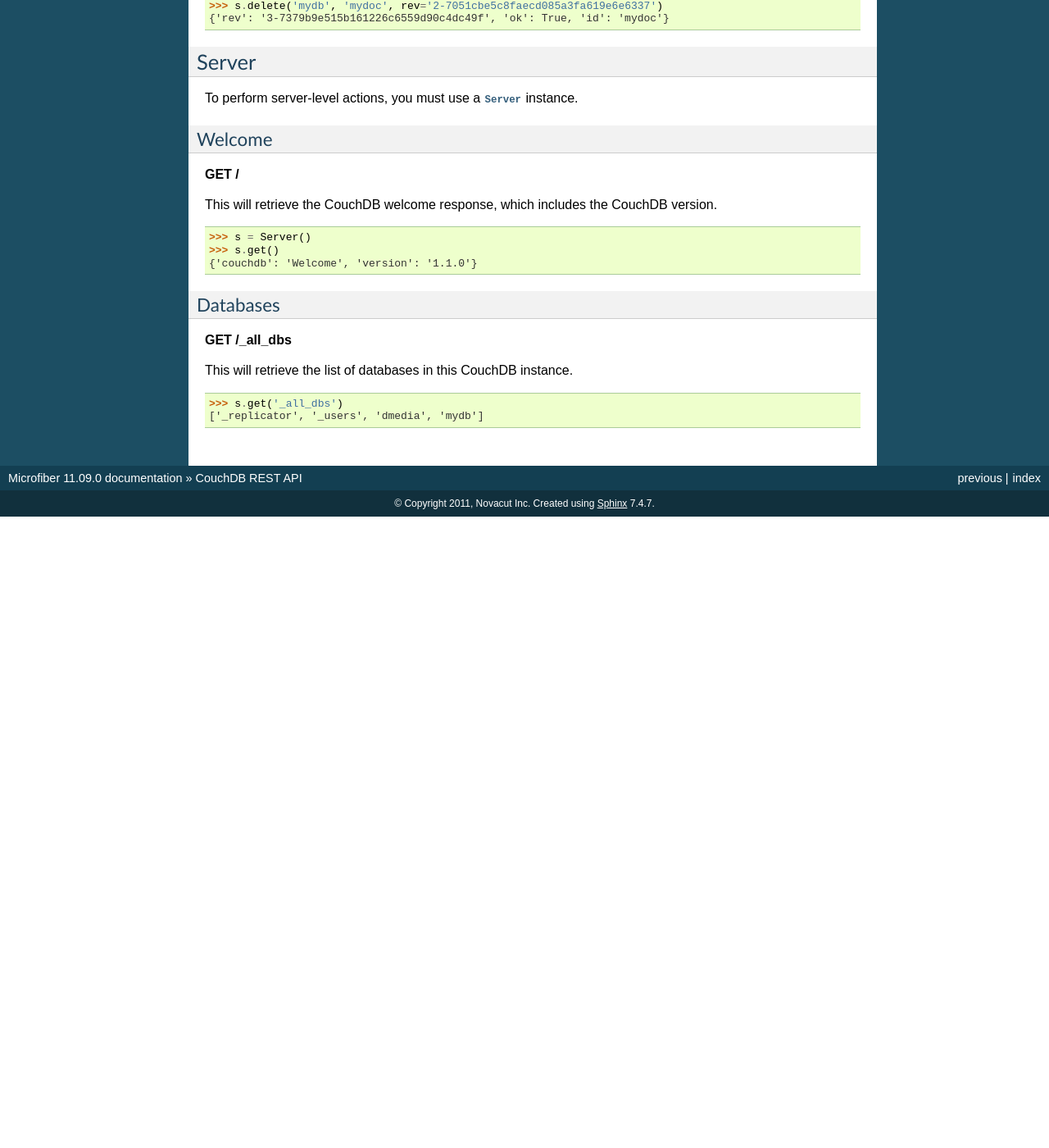
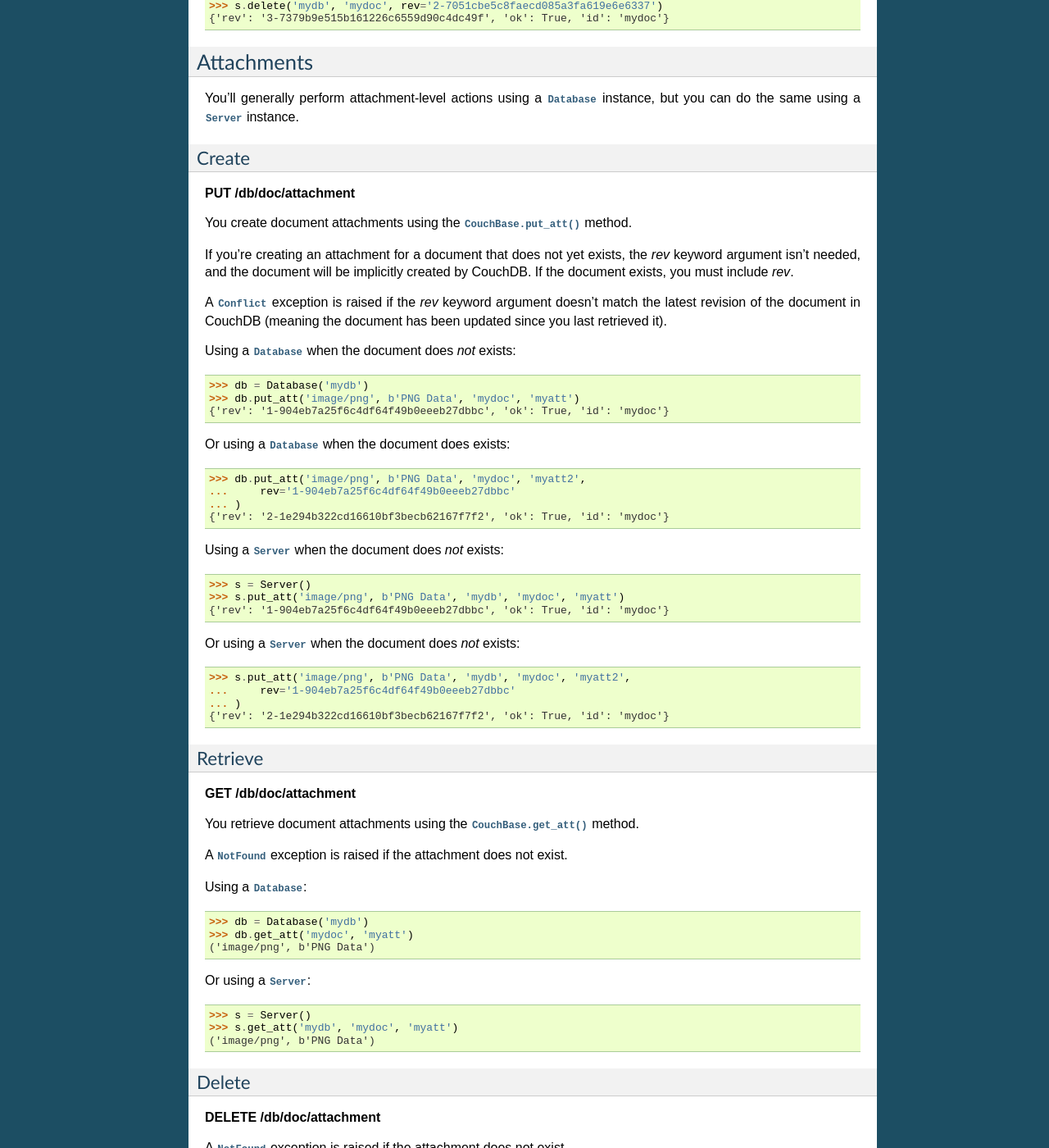
Before and after one commit to json420/microfiber, a Sphinx documentation site: the page built from doc/couchdb_api.rst, in a window 1280 px wide and 1400 px high, scrolled down 3589 px. Shown: the whole window at 82% size. Built offline with Sphinx 7.4.7, drawn with Linux system fonts in a browser that asks for light colours; before the commit the page ends 4219 px from its top, so only the background shows below that; some of the changed text lies outside the part shown.

Commit message:
Added Attachments section to CouchDB API

```diff
--- a/doc/couchdb_api.rst
+++ b/doc/couchdb_api.rst
@@ -223,6 +223,104 @@ Or using a :class:`Server`:
 {'rev': '3-7379b9e515b161226c6559d90c4dc49f', 'ok': True, 'id': 'mydoc'}
 
 
+Attachments
+===========
+
+You'll generally perform attachment-level actions using a :class:`Database`
+instance, but you can do the same using a :class:`Server` instance.
+
+
+Create
+------
+
+**PUT /db/doc/attachment**
+
+You create document attachments using the :meth:`CouchBase.put_att()` method.
+
+If you're creating an attachment for a document that does not yet exists, the
+*rev* keyword argument isn't needed, and the document will be implicitly created
+by CouchDB.  If the document exists, you must include *rev*.
+
+A :exc:`Conflict` exception is raised if the *rev* keyword argument doesn't
+match the latest revision of the document in CouchDB (meaning the document has
+been updated since you last retrieved it).
+
+Using a :class:`Database` when the document does *not* exists:
+
+>>> db = Database('mydb')
+>>> db.put_att('image/png', b'PNG Data', 'mydoc', 'myatt')
+{'rev': '1-904eb7a25f6c4df64f49b0eeeb27dbbc', 'ok': True, 'id': 'mydoc'}
+
+Or using a :class:`Database` when the document does exists:
+
+>>> db.put_att('image/png', b'PNG Data', 'mydoc', 'myatt2',
+...     rev='1-904eb7a25f6c4df64f49b0eeeb27dbbc'
+... )
+{'rev': '2-1e294b322cd16610bf3becb62167f7f2', 'ok': True, 'id': 'mydoc'}
+
+
+Using a :class:`Server` when the document does *not* exists:
+
+>>> s = Server()
+>>> s.put_att('image/png', b'PNG Data', 'mydb', 'mydoc', 'myatt')
+{'rev': '1-904eb7a25f6c4df64f49b0eeeb27dbbc', 'ok': True, 'id': 'mydoc'}
+
+Or using a :class:`Server` when the document does *not* exists:
+
+>>> s.put_att('image/png', b'PNG Data', 'mydb', 'mydoc', 'myatt2',
+...     rev='1-904eb7a25f6c4df64f49b0eeeb27dbbc'
+... )
+{'rev': '2-1e294b322cd16610bf3becb62167f7f2', 'ok': True, 'id': 'mydoc'}
+
+
+Retrieve
+--------
+
+**GET /db/doc/attachment**
+
+You retrieve document attachments using the :meth:`CouchBase.get_att()` method.
+
+A :exc:`NotFound` exception is raised if the attachment does not exist.
+
+Using a :class:`Database`:
+
+>>> db = Database('mydb')
+>>> db.get_att('mydoc', 'myatt')
+('image/png', b'PNG Data')
+
+
+Or using a :class:`Server`:
+
+>>> s = Server()
+>>> s.get_att('mydb', 'mydoc', 'myatt')
+('image/png', b'PNG Data')
+
+
+Delete
+------
+
+**DELETE /db/doc/attachment**
+
+A :exc:`NotFound` exception is raised if the attachment does not exist.
+
+A :exc:`Conflict` exception is raised if the *rev* keyword argument doesn't
+match the latest revision of the document in CouchDB (meaning the document has
+been updated since you last retrieved it).
+
+Using a :class:`Database`:
+
+>>> db = Database('mydb')
+>>> db.delete('mydoc', 'myatt', rev='2-1e294b322cd16610bf3becb62167f7f2')
+{'rev': '3-6de76b26d1b5a1ca533d94039132e594', 'ok': True, 'id': 'mydoc'}
+
+
+Or using a :class:`Server`:
+
+>>> s = Server()
+>>> s.delete('mydb', 'mydoc', 'myatt', rev='2-1e294b322cd16610bf3becb62167f7f2')
+{'rev': '3-6de76b26d1b5a1ca533d94039132e594', 'ok': True, 'id': 'mydoc'}
+
+
 Server
 ======
 
```
